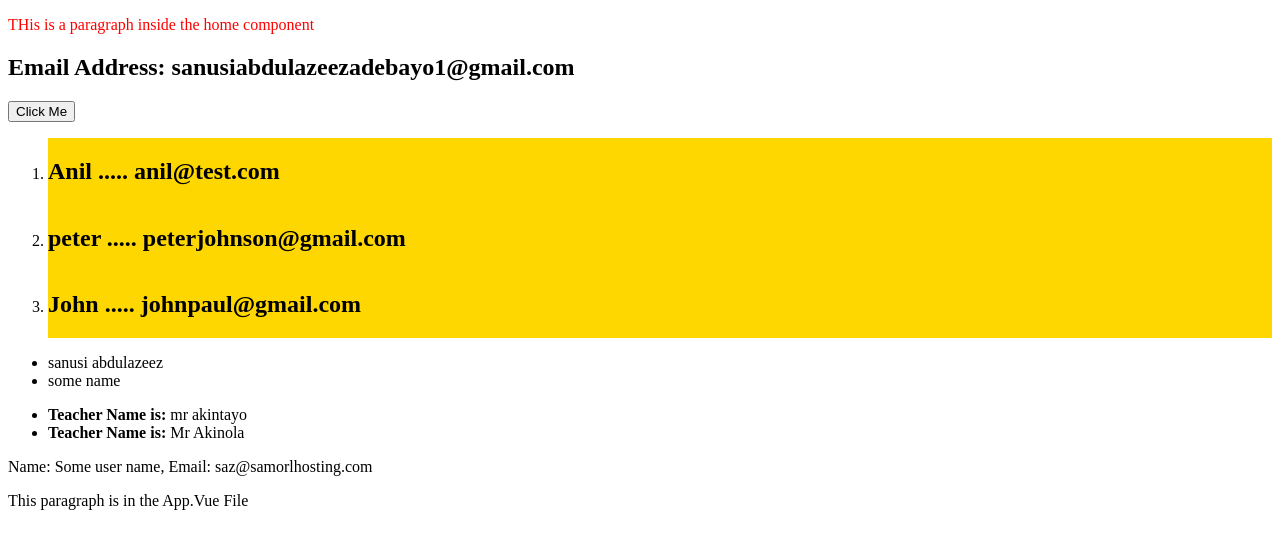
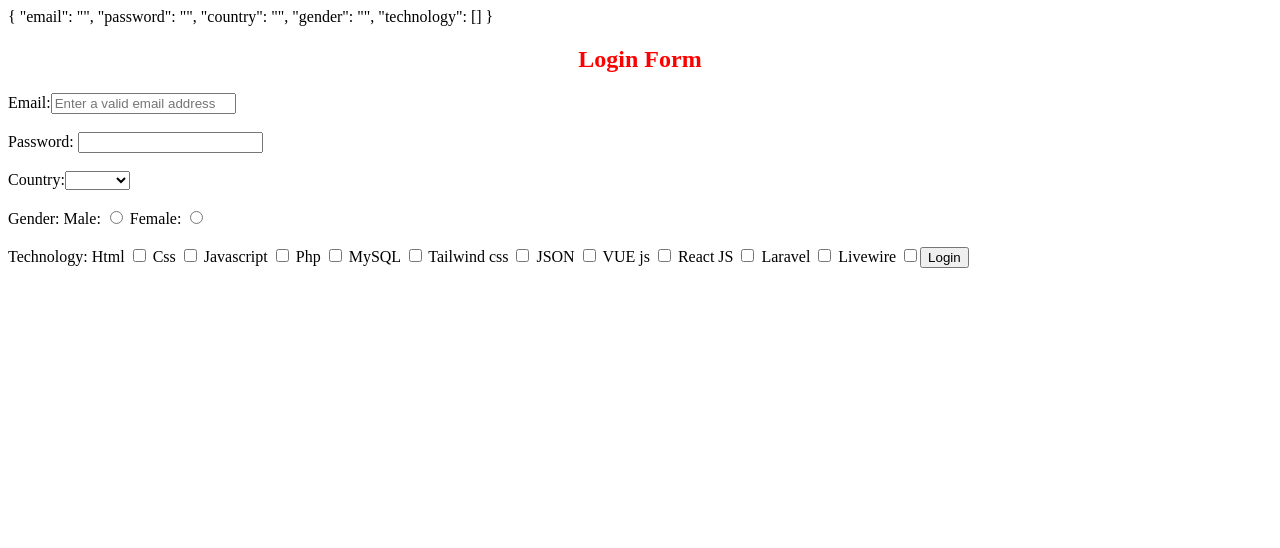
Before and after one commit to sanusiaz/clitut1, a Vue app: page / in a window 1280 px wide. Shown: the top 548 px of the page. Built offline with nearby package versions, Linux system fonts and the light colour scheme.

Commit message:
Passing data to other components

```diff
--- a/src/App.vue
+++ b/src/App.vue
@@ -1,16 +1,22 @@
 <template>
-  <div>
+  <!-- <div>
     <HomeComponent></HomeComponent>
     <ChildComponent :name="user.name" :data="user"></ChildComponent>
 
     <p>This paragraph is in the App.Vue File</p>
-  </div>
+
+    <InputComponent :passUserName="getUserName()" name="Sanusi Abdulazeez"></InputComponent>
+  </div> -->
+
+  <LoginFormComponent></LoginFormComponent>
 </template>
 
 <script>
 
-import HomeComponent from './components/HomeComponent.vue'
-import ChildComponent from './components/ChildComponent.vue'
+// import HomeComponent from './components/HomeComponent.vue'
+// import ChildComponent from './components/ChildComponent.vue'
+// import InputComponent from './components/InputComponent.vue'
+import LoginFormComponent from './components/LoginFormComponent.vue'
 
   export default {
     name: "App",
@@ -19,12 +25,22 @@ import ChildComponent from './components/ChildComponent.vue'
         user: {
           name: 'Some user name',
           email: 'saz@samorlhosting.com'
-        }
+        },
+
+        name: ''
       }
     },
     components: {
-      HomeComponent,
-      ChildComponent
+      // HomeComponent,
+      // ChildComponent,
+      // InputComponent,
+      LoginFormComponent
+    },
+
+    methods: {
+      getUserName(name) {
+        this.name = name;
+      }
     }
 }
 </script>
--- a/src/components/HomeComponent.vue
+++ b/src/components/HomeComponent.vue
@@ -3,18 +3,19 @@
         <p>THis is a paragraph inside the home component</p>
         <h2>Email Address: {{ getEmail() }}</h2>
 
-        <button @click="showPopup()">Click Me</button>
+        <button :class="{active:true, isActive}" @click="showPopup()">Click Me</button>
+
+        <button class="btn" :disabled="isDisabled" :class="toggleButtonClasses" @click="isActive = !isActive">
+            Toggle Button Classes
+        </button>
 
         <div v-if="this.hidePopup">
             Showing Popup here
         </div>
 
-
         <ol>
             <li v-for="user in users" :key="user.email"><UserComponent :item="user"></UserComponent></li>
-
         </ol>
-
 
         <ul>
             <li v-for="student in students" :key="student.id">{{ student.name }}</li>
@@ -46,7 +47,20 @@
                     {name: 'Anil', email: 'anil@test.com'},
                     {name: 'peter', email: 'peterjohnson@gmail.com'},
                     {name: 'John', email: 'johnpaul@gmail.com'}
-                ]
+                ],
+
+                isActive: false,
+                isDisabled: false,
+                hasError: false
+            }
+        },
+        computed: {
+            toggleButtonClasses() {
+
+                return {
+                    active: this.isActive,
+                    error: this.hasError
+                }
             }
         },
         methods: {
@@ -72,4 +86,24 @@
     p {
         color: red;
     }
+
+    .active {
+        color: green;
+        background-color: white;
+        border: 1px solid green;
+        border-radius: 10px;
+        padding: 5px 15px;
+    }
+
+    .btn {
+        color: #216ea7;
+        background-color: white;
+        border: 1px solid #216ea7;
+        box-shadow: 1px 2px 3px -4px rgba(0,0,0,.4);
+    }
+
+    .error {
+        color: red;
+        border-color: red;
+    }
 </style>
--- /dev/null
+++ b/src/components/InputComponent.vue
@@ -0,0 +1,26 @@
+<template>
+    <input type="text" name="" id="">
+    <button>Send Data to child component</button>
+    {{ name }}
+</template>
+
+<script>
+    export default {
+        name: 'InputComponent',
+        data() {
+            return {
+                userName: 'Peter'
+            }
+        },
+
+        props: {
+            passUserName: {
+                type: Function
+            },
+            name: {
+                type: String,
+                default: 'Some Name'
+            }
+        }
+    }
+</script>
--- /dev/null
+++ b/src/components/LoginFormComponent.vue
@@ -0,0 +1,80 @@
+<template>
+    <div class="login_form">
+        {{ form }}
+        <h2 style="color: red; text-align: center;">Login Form</h2>
+        <form action="" method="POST">
+            <label for="email">
+                <span>Email:</span>
+                <input type="email" name="email" v-model="form.email" placeholder="Enter a valid email address" id="email">
+            </label>
+
+            <br><br>
+            <label for="password">
+                <span>Password: </span>
+                <input type="password" v-model="form.password" name="password" id="password">
+            </label>
+
+            <br><br>
+            <label for="country">
+                <span>Country:</span>
+
+                <select v-model="form.country" name="country" id="country">
+                    <option value="nigeria">Nigeria</option>
+                    <option value="india">India</option>
+                    <option value="usa">USA</option>
+                </select>
+            </label>
+
+            <br><br>
+            <label for="gender">
+                <span>Gender: </span>
+                Male: <input type="radio" v-model="form.gender" name="gender" value="male">
+                Female: <input type="radio" v-model="form.gender" name="gender" value="female">
+            </label>
+
+            <br><br>
+            <label for="technology">
+                <span>Technology: </span>
+                Html <input type="checkbox" v-model="form.technology" name="technology" value="Html">
+                Css <input type="checkbox" v-model="form.technology" name="technology" value="CSS">
+                Javascript <input type="checkbox" v-model="form.technology" name="technology" value="Javascript">
+                Php <input type="checkbox" v-model="form.technology" name="technology" value="PHP">
+                MySQL <input type="checkbox" v-model="form.technology" name="technology" value="MYSQL">
+                Tailwind css <input type="checkbox" v-model="form.technology" name="technology" value="Tailwind css">
+                JSON <input type="checkbox" v-model="form.technology" name="technology" value="JSON">
+                VUE js <input type="checkbox" v-model="form.technology" name="technology" value="VUE JS">
+                React JS <input type="checkbox" v-model="form.technology" name="technology" value="React JS">
+                Laravel <input type="checkbox" v-model="form.technology" name="technology" value="Laravel">
+                Livewire <input type="checkbox" v-model="form.technology" name="technology" value="Livewire">
+            </label>
+
+            <button @click.prevent="submitForm()" type="submit">Login</button>
+        </form>
+    </div>
+</template>
+
+<script>
+    export default {
+        name: 'LoginFormComponent',
+        data() {
+            return {
+                form: {
+                    email: '',
+                    password: '',
+                    country: '',
+                    gender: '',
+                    technology: []
+                }
+            }
+        },
+
+        methods:{
+            submitForm() {
+                alert('Submit or process form request here');
+            }
+        }
+    }
+</script>
+
+<style scoped>
+</style>
```
